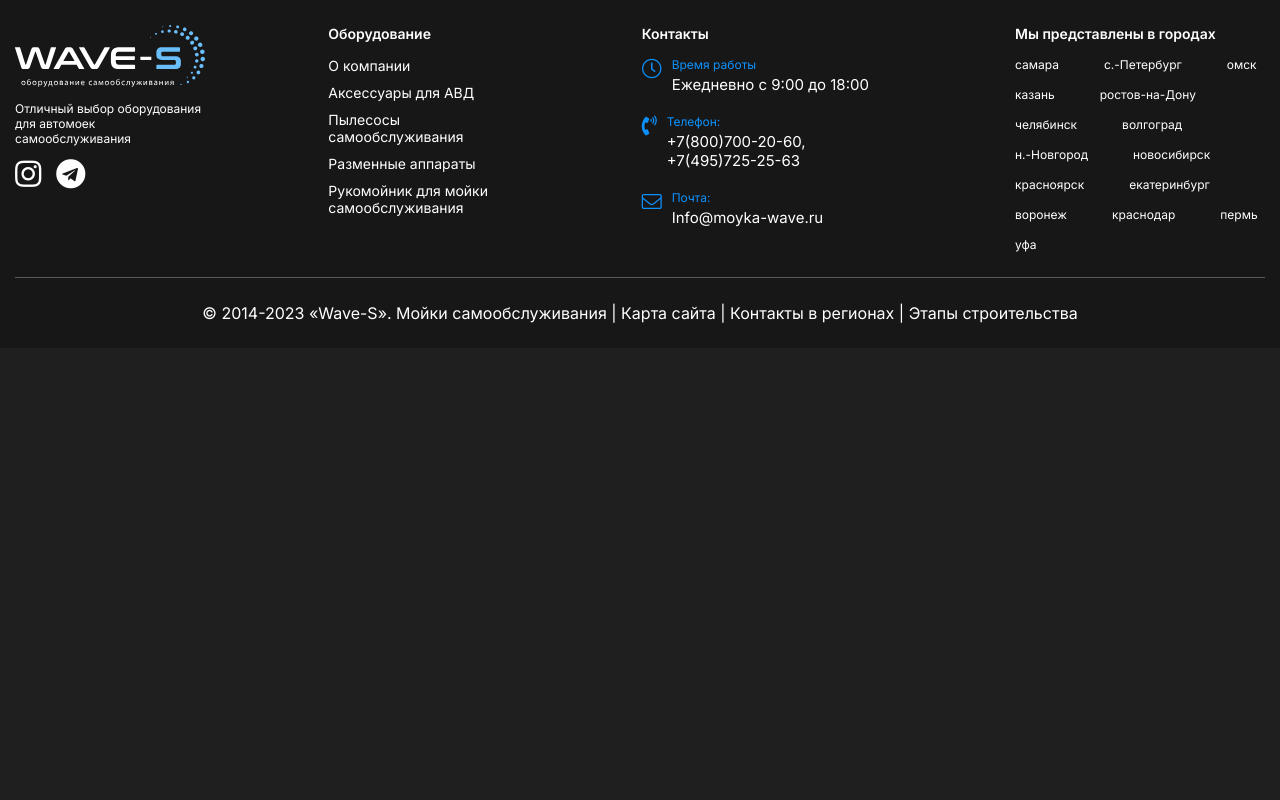
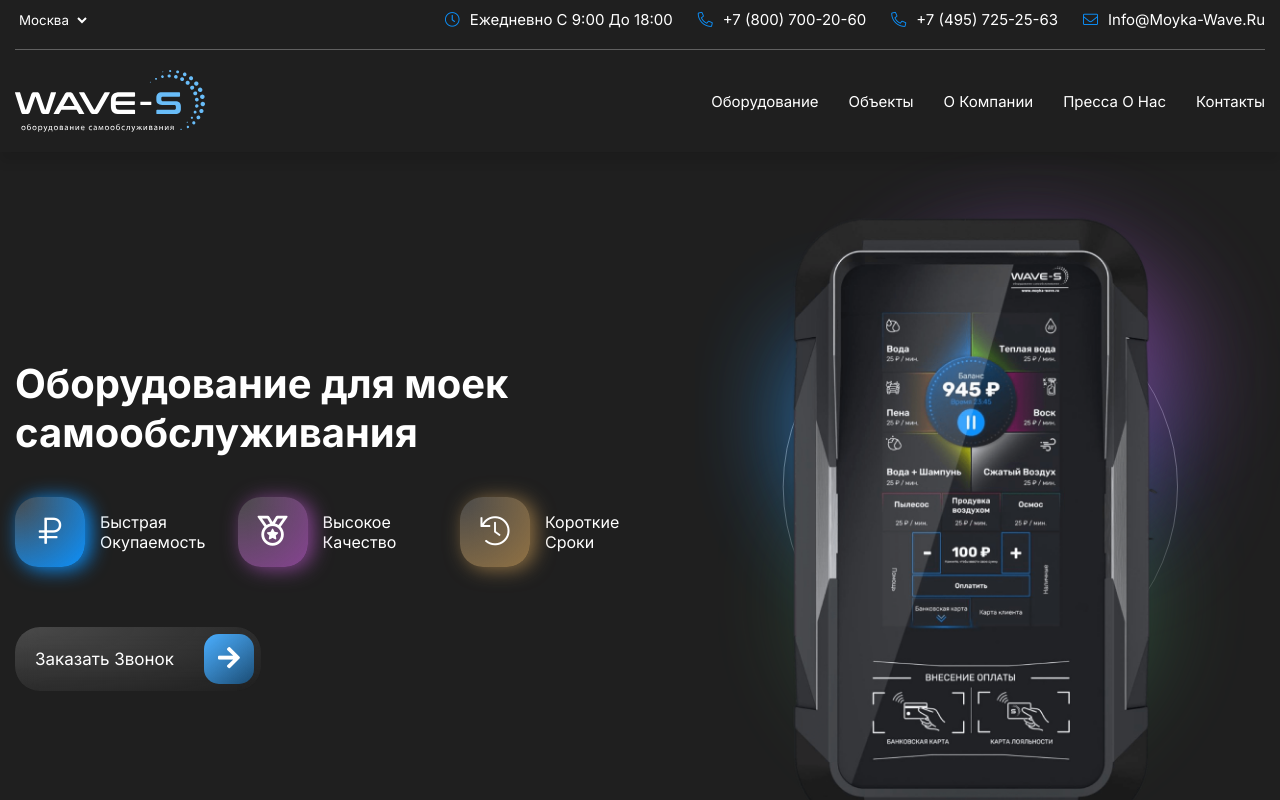
Before and after one commit to rxfr-dvpr/Wave-S, a Vue app: page / in a window 1280 px wide. Shown: the top 800 px of the page. Built offline with nearby package versions, Linux system fonts and the light colour scheme.

Commit message:
other components opened

```diff
--- a/src/views/HomeView.vue
+++ b/src/views/HomeView.vue
@@ -1,5 +1,5 @@
 <template>
-  <!-- <Nav/>
+  <Nav/>
 
   <Header/>
 
@@ -11,7 +11,7 @@
     <Products/>
 
     <Contact/>
-  </main> -->
+  </main>
 
   <Footer/>
 </template>
```
